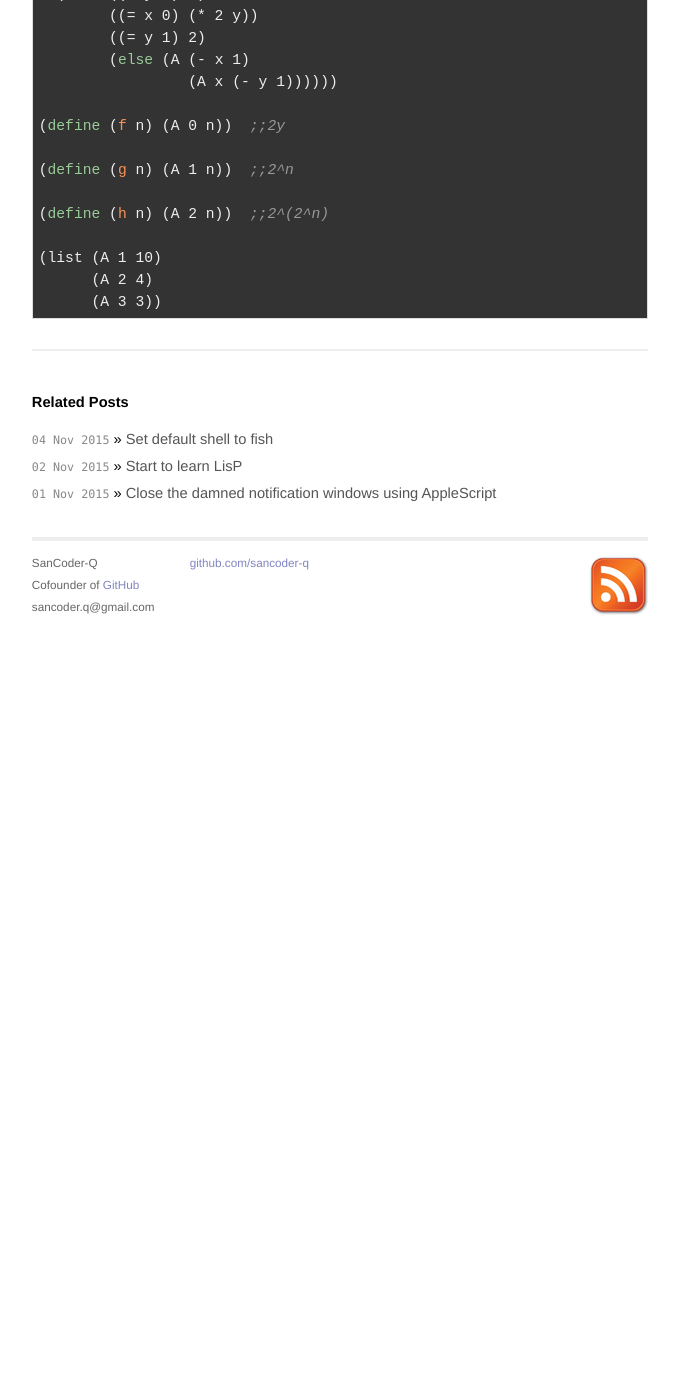
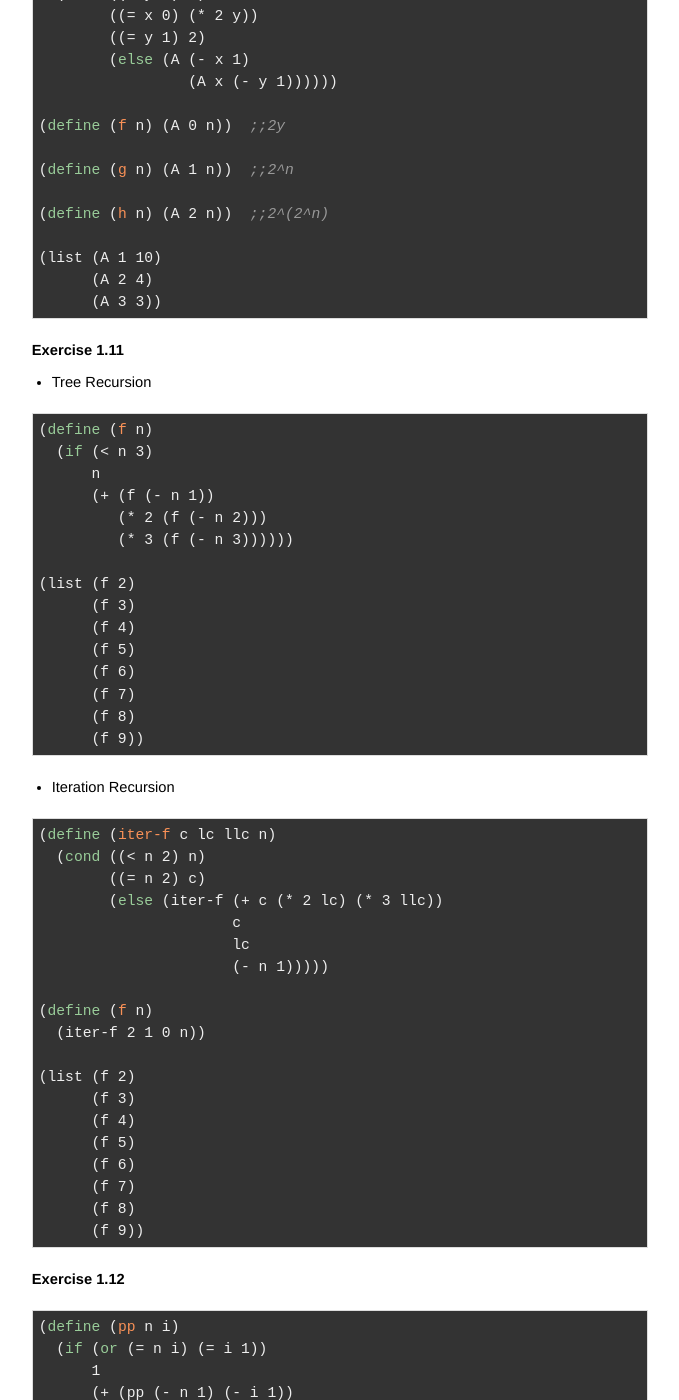
Before and after one commit to SanCoder-Q/sancoder-q.github.io, a Jekyll site: the page built from _posts/2015-11-10-SICP_Exercise_Results.org.html, in a window 1280 px wide and 1400 px high, scrolled down 3972 px. Shown: the whole window, without its empty margins (300-979 px from the left). Built offline with Jekyll 4.4.1, drawn with Linux system fonts in a browser that asks for light colours; comment, search, counter and statistics services are not loaded; before the commit the page ends 4602 px from its top, so only the background shows below that; some of the changed text lies outside the part shown.

Commit message:
2015-11-24

```diff
--- a/_posts/2015-11-10-SICP_Exercise_Results.org.html
+++ b/_posts/2015-11-10-SICP_Exercise_Results.org.html
@@ -3,12 +3,12 @@ layout: post
 title: SICP Exercise Results
 ---
 
-<div id="outline-container-orgheadline12" class="outline-2">
-<h2 id="orgheadline12">1. Building Abstractions with Procedures</h2>
-<div class="outline-text-2" id="text-orgheadline12">
-</div><div id="outline-container-orgheadline11" class="outline-3">
-<h3 id="orgheadline11">1.1 The Elements of Programming</h3>
-<div class="outline-text-3" id="text-orgheadline11">
+<div id="outline-container-orgheadline14" class="outline-2">
+<h2 id="orgheadline14">1. Building Abstractions with Procedures</h2>
+<div class="outline-text-2" id="text-orgheadline14">
+</div><div id="outline-container-orgheadline13" class="outline-3">
+<h3 id="orgheadline13">1.1 The Elements of Programming</h3>
+<div class="outline-text-3" id="text-orgheadline13">
 </div><div id="outline-container-orgheadline1" class="outline-4">
 <h4 id="orgheadline1">Exercise 1.1</h4>
 <div class="outline-text-4" id="text-orgheadline1">
@@ -243,5 +243,90 @@ Same reason as the <code>Exercise 1.6</code>, the <code>new-if</code> is using t
 </div>
 </div>
 </div>
+
+<div id="outline-container-orgheadline11" class="outline-4">
+<h4 id="orgheadline11">Exercise 1.11</h4>
+<div class="outline-text-4" id="text-orgheadline11">
+<ul class="org-ul">
+<li>Tree Recursion</li>
+</ul>
+<div class="org-src-container">
+
+<pre class="src src-scheme">(<span style="color: #99cc99;">define</span> (<span style="color: #f99157;">f</span> n)
+  (<span style="color: #99cc99;">if</span> (&lt; n 3)
+      n
+      (+ (f (- n 1))
+         (* 2 (f (- n 2)))
+         (* 3 (f (- n 3))))))
+
+(list (f 2)
+      (f 3)
+      (f 4)
+      (f 5)
+      (f 6)
+      (f 7)
+      (f 8)
+      (f 9))
+</pre>
+</div>
+
+<ul class="org-ul">
+<li>Iteration Recursion</li>
+</ul>
+<div class="org-src-container">
+
+<pre class="src src-scheme">(<span style="color: #99cc99;">define</span> (<span style="color: #f99157;">iter-f</span> c lc llc n)
+  (<span style="color: #99cc99;">cond</span> ((&lt; n 2) n)
+        ((= n 2) c)
+        (<span style="color: #99cc99;">else</span> (iter-f (+ c (* 2 lc) (* 3 llc))
+                      c
+                      lc
+                      (- n 1)))))
+
+(<span style="color: #99cc99;">define</span> (<span style="color: #f99157;">f</span> n)
+  (iter-f 2 1 0 n))
+
+(list (f 2)
+      (f 3)
+      (f 4)
+      (f 5)
+      (f 6)
+      (f 7)
+      (f 8)
+      (f 9))
+</pre>
 </div>
 </div>
+</div>
+<div id="outline-container-orgheadline12" class="outline-4">
+<h4 id="orgheadline12">Exercise 1.12</h4>
+<div class="outline-text-4" id="text-orgheadline12">
+<div class="org-src-container">
+
+<pre class="src src-scheme">(<span style="color: #99cc99;">define</span> (<span style="color: #f99157;">pp</span> n i)
+  (<span style="color: #99cc99;">if</span> (<span style="color: #99cc99;">or</span> (= n i) (= i 1))
+      1
+      (+ (pp (- n 1) (- i 1))
+         (pp (- n 1) i))))
+
+(<span style="color: #99cc99;">define</span> (<span style="color: #f99157;">iter-p</span> l i n)
+  (<span style="color: #99cc99;">if</span> (&lt; i n)
+      (iter-p (cons (pp n (+ i 1)) l)
+              (+ i 1)
+              n)
+      l))
+
+(<span style="color: #99cc99;">define</span> (<span style="color: #f99157;">p</span> n)
+  (iter-p (list (pp n 1))
+          1
+          n))
+
+(list (p 2)
+      (p 3)
+      (p 4))
+</pre>
+</div>
+</div>
+</div>
+</div>
+</div>
```
Also changed, not shown: _org/2015-11-02-Start_to_learn_LisP.org (+47 -4 lines), _org/2015-11-10-SICP_Exercise_Results.org (+76 -0 lines), _posts/2015-11-02-Start_to_learn_LisP.org.html (+55 -4 lines).
